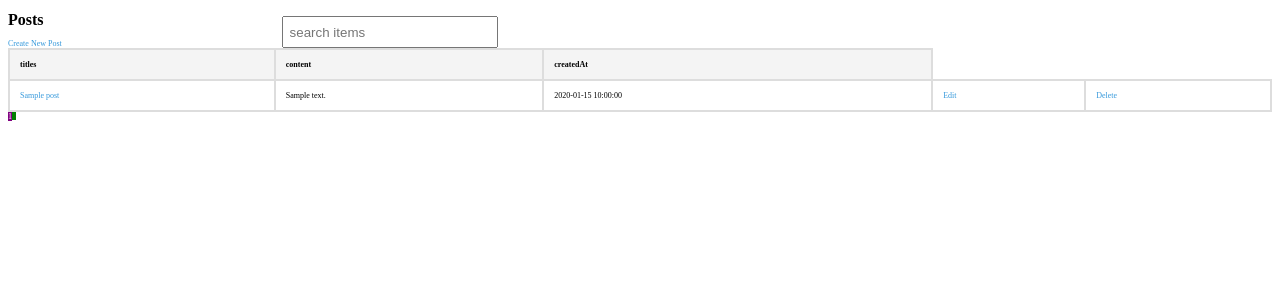
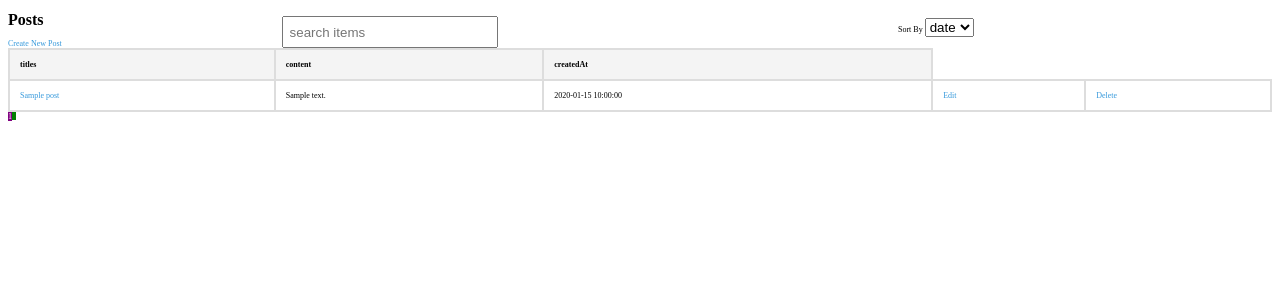
Before and after one commit to AkashdeepArjun/phpCrud, a PHP site: page / in a window 1280 px wide. Shown: the top 300 px of the page. Run offline with PHP 8.4, Linux system fonts and the light colour scheme; tables that the repository leaves empty or names only in its code hold one stand-in row (values such as "Sample post").

```diff
--- a/src/assets/css/postLists.css
+++ b/src/assets/css/postLists.css
@@ -6,6 +6,7 @@ html{
 
     --search-bar-height:2rem;
     --search-container-left:22%;
+    --sort-container-left:70%;
 
 
 }
@@ -99,7 +100,24 @@ left: 0;
     left: var(--search-container-left);
     top:15%;
     background-color:#87f;
-    paddin1g: 0.75rem;
+    padding: 0.75rem;
+
+}
+
+.sort_container{
+
+position: absolute;
+top: 2%;
+left:var(--sort-container-left);
+width: max-content;
+height: max-content;
+padding: 0.25rem;
+display: grid;
+grid-template-columns: 1fr 2fr;
+grid-template-rows: 1fr;
+gap:0.25rem;
+align-items: last baseline;
+
 
 }
 /* thank you for helping so far ..sorting and filtering we will be doing for learning how stuff works and last would be deployment after successful deployment i will work on personal project  */
--- a/src/view/postLists.php
+++ b/src/view/postLists.php
@@ -22,6 +22,14 @@ $js_ver=file_exists($js_path)?filemtime($js_path):time();
             <div id="search_results"></div>
             <h1>suggestions</h1>
             <div id="suggestions"></div>
+
+        </div>
+        <div class="sort_container">
+            <label for="sorting">Sort By</label>
+            <select>
+                <option >date</option>
+                <option> title</option>
+            </select>
 
         </div>
 
```
